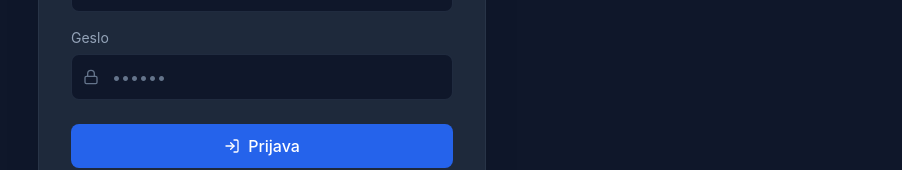
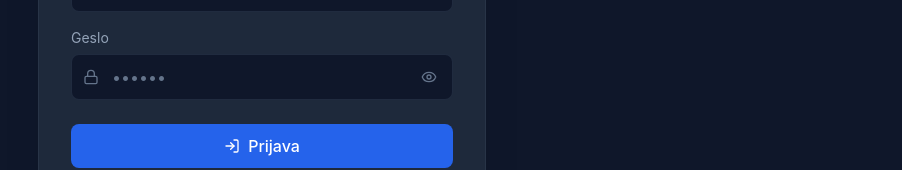
Before and after one commit to blaze6x6/knjigomatik, a Next.js app: page / in a window 1280 px wide. Shown: the part 442-612 px from the top of the page, without its empty margins (378-1280 px from the left). Built offline with nearby package versions, Linux system fonts and the light colour scheme; no server answers; the database is empty.

Commit message:
Add password visibility toggle to LoginPage

```diff
--- a/src/components/LoginPage.tsx
+++ b/src/components/LoginPage.tsx
@@ -1,7 +1,7 @@
 "use client";
 
 import { useState } from "react";
-import { BookOpen, User, Lock, LogIn, Sun, Moon } from "lucide-react";
+import { BookOpen, User, Lock, LogIn, Sun, Moon, Eye, EyeOff } from "lucide-react";
 import { apiFetch } from "@/lib/api";
 import { useTheme } from "./ThemeProvider";
 
@@ -13,6 +13,7 @@ interface Props {
 export default function LoginPage({ onSuccess, onSwitchToRegister }: Props) {
   const [username, setUsername] = useState("");
   const [password, setPassword] = useState("");
+  const [showPassword, setShowPassword] = useState(false);
   const [error, setError] = useState("");
   const [loading, setLoading] = useState(false);
   const { theme, toggleTheme } = useTheme();
@@ -88,14 +89,22 @@ export default function LoginPage({ onSuccess, onSwitchToRegister }: Props) {
               <div className="relative">
                 <Lock className="absolute left-3 top-1/2 -translate-y-1/2 w-4 h-4 text-t-faint" />
                 <input
-                  type="password"
+                  type={showPassword ? "text" : "password"}
                   value={password}
                   onChange={(e) => setPassword(e.target.value)}
-                  className="w-full bg-surface border border-b-default rounded-lg px-10 py-2.5 text-t-primary placeholder-t-faint focus:outline-none focus:ring-2 focus:ring-brand-500 focus:border-transparent transition"
+                  className="w-full bg-surface border border-b-default rounded-lg px-10 pr-10 py-2.5 text-t-primary placeholder-t-faint focus:outline-none focus:ring-2 focus:ring-brand-500 focus:border-transparent transition"
                   placeholder="••••••"
                   required
                   autoComplete="current-password"
                 />
+                <button
+                  type="button"
+                  onClick={() => setShowPassword(!showPassword)}
+                  className="absolute right-3 top-1/2 -translate-y-1/2 text-t-faint hover:text-t-muted transition cursor-pointer p-1"
+                  title={showPassword ? "Skrij geslo" : "Prikaži geslo"}
+                >
+                  {showPassword ? <EyeOff className="w-4 h-4" /> : <Eye className="w-4 h-4" />}
+                </button>
               </div>
             </div>
           </div>
```
